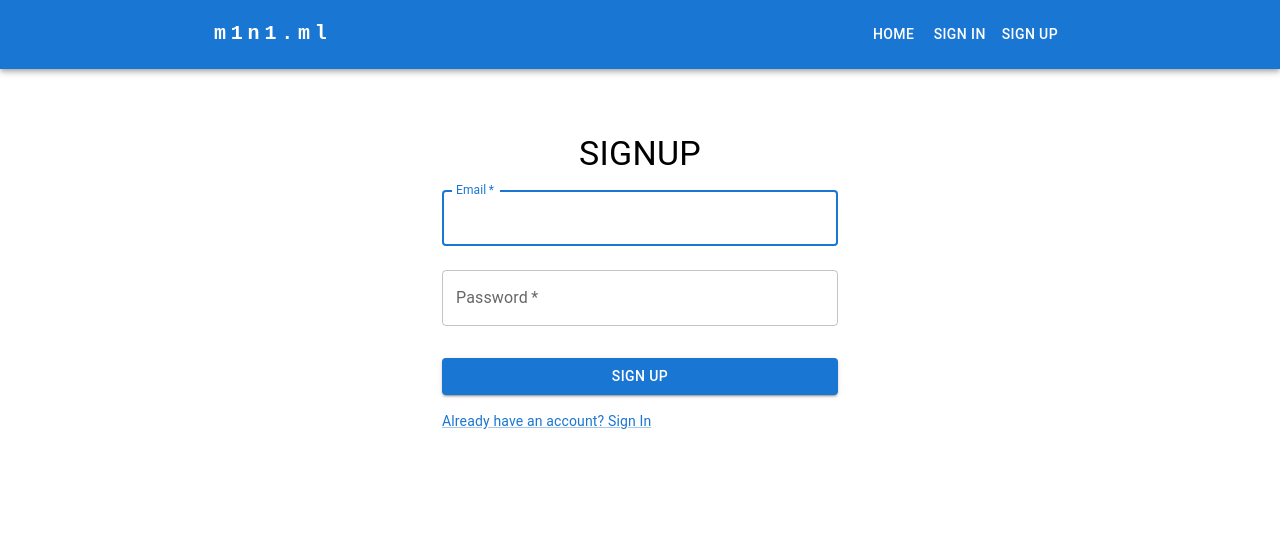
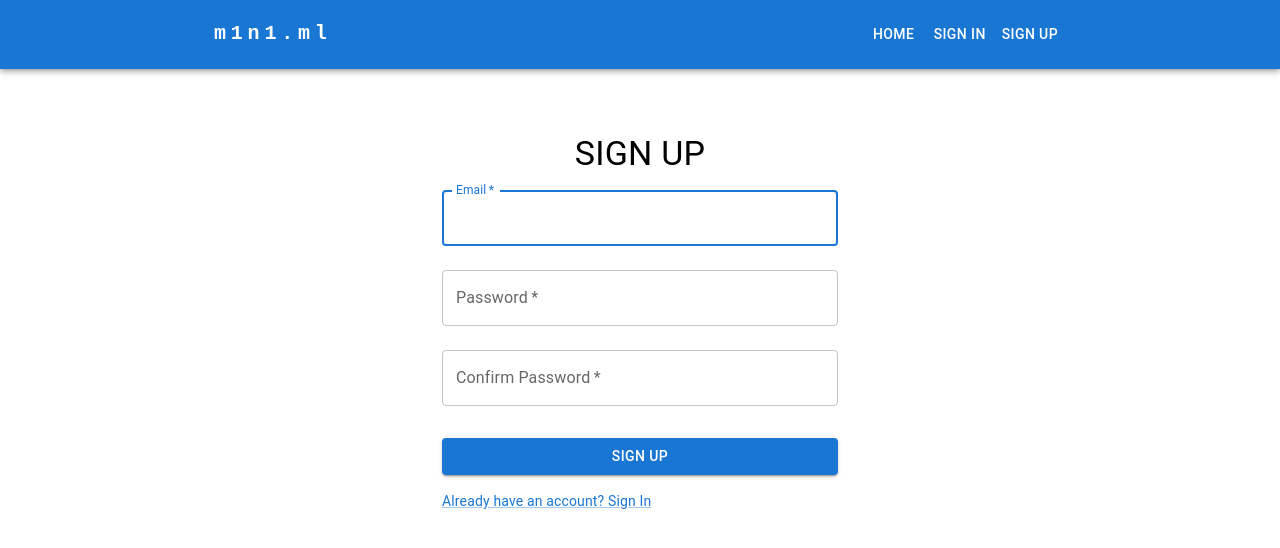
Before and after one commit to dzsoldado/m1n1.ml-front, a React (Create React App) app: page /signup in a window 1280 px wide. Shown: the top 548 px of the page. Built offline with nearby package versions, Linux system fonts and the light colour scheme; no server answers.

Commit message:
added confirm password button and fixed some forms issues;

```diff
--- a/src/components/Form.js
+++ /dev/null
@@ -1,111 +0,0 @@
-import { useState, useRef, useEffect } from 'react';
-import { Link as RouterLink } from 'react-router-dom';
-import Box from '@mui/material/Box';
-import TextField from '@mui/material/TextField';
-import Button from '@mui/material/Button';
-import { Container, Grid, Typography, Link } from '@mui/material';
-
-
-export default function Form(props) {
-
-  const [email, setEmail] = useState('');
-  const [password, setPassword] = useState('');
-
-  const emailField = useRef(null)
-
-  useEffect(()=>{
-    emailField.current.focus()
-  }, [])
-
-  function generateLink(mode){
-    if(mode==='signin'){
-      return (
-        <Link to='/signup' component={RouterLink} variant="body2">
-          Don't have an account? Sign Up
-        </Link>
-      )
-    }else{
-      return (
-        <Link to='/signin' component={RouterLink} variant="body2">
-          Already have an account? Sign In
-        </Link>
-      )
-    }
-  }
-
-  function handleFormSubmit(e){
-    e.preventDefault();
-    const isValid = e.target.reportValidity();
-
-    if (isValid){
-      props.handleSubmit(email, password);
-      setPassword(old=>'')
-    }
-  }
-
-  return (
-    <Container component="main" maxWidth="xs">
-      <Box
-        component="form"
-        sx={{
-          marginTop: 8,
-          display: 'flex',
-          flexDirection: 'column',
-          alignItems: 'center',
-        }}
-        noValidate
-        autoComplete="off"
-        onSubmit={handleFormSubmit}
-      >
-        <Typography component="h1" variant="h4">
-          {props.mode==='signin'? ('SIGN IN') : ('SIGNUP')}
-        </Typography>
-
-        <TextField
-          margin="normal"
-          id="email"
-          name="email"
-          label="Email"
-          type='email'
-          variant="outlined"
-          fullWidth
-          required
-          autoFocus
-          autoComplete='email'
-          value={email}
-          ref={emailField}
-          onChange={(e)=>{setEmail(e.target.value)}}
-        />
-
-        <TextField
-          margin="normal"
-          id="password"
-          name='password'
-          label="Password"
-          type="password"
-          variant="outlined"
-          fullWidth
-          required
-          inputProps={{ minLength: 4 }}
-          onChange={(e)=>{setPassword(e.target.value)}}
-        />
-
-        <Button
-          variant="contained"
-          sx={{ mt: 3, mb: 2 }}
-          fullWidth
-          type='submit'
-        >{props.mode==='signin'? ('Sign in') : ('Sign up')}</Button>
-
-      </Box>
-
-      <Grid container>
-        <Grid item>
-          {generateLink(props.mode)}
-        </Grid>
-      </Grid>
-
-
-    </Container>
-  );
-}
--- a/src/components/Navbar.js
+++ b/src/components/Navbar.js
@@ -1,17 +1,7 @@
 import React, { useContext } from 'react';
 import { NavLink, useNavigate } from 'react-router-dom';
 
-import AppBar from '@mui/material/AppBar';
-import Box from '@mui/material/Box';
-import Toolbar from '@mui/material/Toolbar';
-import IconButton from '@mui/material/IconButton';
-import Typography from '@mui/material/Typography';
-import Menu from '@mui/material/Menu';
-import Container from '@mui/material/Container';
-import Avatar from '@mui/material/Avatar';
-import Button from '@mui/material/Button';
-import Tooltip from '@mui/material/Tooltip';
-import MenuItem from '@mui/material/MenuItem';
+import { MenuItem, Tooltip, Button, Avatar, Container, Menu, Typography, IconButton, Toolbar, Box, AppBar} from '@mui/material';
 
 import { AuthContext } from '../Auth';
 
@@ -66,7 +56,6 @@ function NavMenuMobile(){
         <MenuItem to={'/signup'} component={NavLink} onClick={handleCloseNavMenu}>
           <Typography textAlign="center">Sign up</Typography>
         </MenuItem>
-
       </Menu>
     </Box>
   )
@@ -174,7 +163,11 @@ export default function Navbar() {
     <AppBar position="static">
       <Container maxWidth="md">
         <Toolbar disableGutters>
-
+          <Box
+            sx={{
+              display: { xs: 'flex'},
+              flexGrow: 1,
+            }}>
             <Typography
               variant="h6"
               noWrap
@@ -182,8 +175,6 @@ export default function Navbar() {
               component={NavLink}
               sx={{
                 mr: 2,
-              display: { xs: 'flex'},
-              flexGrow: 1,
                 fontFamily: 'monospace',
                 fontWeight: 700,
                 letterSpacing: '.3rem',
@@ -193,6 +184,7 @@ export default function Navbar() {
             >
               m1n1.ml
             </Typography>
+          </Box>
 
           {
             authContext.currentUser ?
--- a/src/pages/SignIn.js
+++ b/src/pages/SignIn.js
@@ -1,17 +1,36 @@
-import React, { useContext, useEffect } from 'react'
-import { useNavigate } from 'react-router-dom';
+import React, { useContext, useEffect, useState, useRef } from 'react'
+import { useNavigate, Link as RouterLink } from 'react-router-dom';
 import toast, { Toaster } from 'react-hot-toast';
 
-import Form from '../components/Form'
+import { Box, TextField, Button, Container, Grid, Typography, Link } from '@mui/material';
+
 import { AuthContext } from '../Auth';
 
 export default function SignIn() {
   const Navigate = useNavigate();
   const authContext = useContext(AuthContext);
 
+  const [email, setEmail] = useState('');
+  const [password, setPassword] = useState('');
+  const [isLoading, setIsLoading] = useState(false);
+
+  const emailField = useRef(null)
+
   useEffect(() => {
+    emailField.current.focus()
     if(authContext.currentUser) return Navigate('/profile');
   }, [])
+
+  function handleFormSubmit(e){
+    e.preventDefault();
+    setIsLoading(true);
+    const isValid = e.target.reportValidity();
+    if (isValid){
+      setIsLoading(false);
+      signinHandler(email, password);
+      setPassword(old=>'')
+    }
+  }
 
   function signinHandler(email, password){
     authContext.signIn(email, password)
@@ -27,7 +46,73 @@ export default function SignIn() {
   return (
     <div>
       <Toaster/>
-      <Form handleSubmit={signinHandler} mode='signin'/>
+      <Container component="main" maxWidth="xs">
+        <Box
+          component="form"
+          sx={{
+            marginTop: 8,
+            display: 'flex',
+            flexDirection: 'column',
+            alignItems: 'center',
+          }}
+          noValidate
+          autoComplete="off"
+          onSubmit={handleFormSubmit}
+        >
+          <Typography component="h1" variant="h4">
+            SIGN IN
+          </Typography>
+
+          <TextField
+            margin="normal"
+            id="email"
+            name="email"
+            label="Email"
+            type='email'
+            variant="outlined"
+            fullWidth
+            required
+            autoFocus
+            autoComplete='email'
+            value={email}
+            ref={emailField}
+            onChange={(e)=>{setEmail(e.target.value)}}
+          />
+
+          <TextField
+            margin="normal"
+            id="password"
+            name='password'
+            label="Password"
+            type="password"
+            variant="outlined"
+            fullWidth
+            required
+            inputProps={{ minLength: 4 }}
+            onChange={(e)=>{setPassword(e.target.value)}}
+          />
+
+          <Button
+            disabled={isLoading}
+            variant="contained"
+            sx={{ mt: 3, mb: 2 }}
+            fullWidth
+            type='submit'
+          >
+            Sign in
+          </Button>
+
+        </Box>
+
+        <Grid container>
+          <Grid item>
+            <Link to='/signup' component={RouterLink} variant="body2">
+              Already have an account? Sign In
+            </Link>
+          </Grid>
+        </Grid>
+
+      </Container>
     </div>
   )
 }
--- a/src/pages/SignUp.js
+++ b/src/pages/SignUp.js
@@ -1,17 +1,47 @@
-import React, { useContext, useEffect } from 'react'
-import { useNavigate } from 'react-router-dom';
+import React, { useContext, useEffect, useState, useRef } from 'react'
+import { useNavigate, Link as RouterLink } from 'react-router-dom';
 import toast, { Toaster } from 'react-hot-toast';
 
-import Form from '../components/Form'
+import { Container, Grid, Typography, Link, Button, TextField, Box } from '@mui/material';
+
 import { AuthContext } from '../Auth';
 
 export default function SignUp() {
   const Navigate = useNavigate();
   const authContext = useContext(AuthContext);
 
+  const [email, setEmail] = useState('');
+  const [password, setPassword] = useState('');
+  const [passwordConfirm, setPasswordConfirm] = useState('');
+  const [isLoading, setIsLoading] = useState(false);
+
+  const emailField = useRef(null);
+  const passwordConfirmField = useRef(null);
+
   useEffect(() => {
+    emailField.current.focus();
     if(authContext.currentUser) return Navigate('/profile');
   }, [])
+
+  function confirmPasswordValidity(){
+    if(password !== passwordConfirm){
+      passwordConfirmField.current.setCustomValidity('Passwords do not match');
+    }else{
+      passwordConfirmField.current.setCustomValidity('');
+    }
+  }
+
+  function handleFormSubmit(e){
+    e.preventDefault();
+    setIsLoading(true);
+    confirmPasswordValidity();
+    const isValid = e.target.reportValidity();
+    const test = (passwordConfirm === password);
+    if (isValid && test){
+      signupHandler(email, password);
+      setPassword(old=>'')
+    }
+  }
 
   function signupHandler(email, password){
     authContext.signUp(email, password)
@@ -19,6 +49,7 @@ export default function SignUp() {
       Navigate('/profile')
     })
     .catch((error) => {
+      setIsLoading(false);
       toast.error("Wrong credentials")
       console.log("%c"+JSON.stringify({code: error.code, message: error.message}), 'color: red;')
     });
@@ -27,7 +58,87 @@ export default function SignUp() {
   return (
     <div>
       <Toaster/>
-      <Form handleSubmit={signupHandler} />
+      <Container component="main" maxWidth="xs">
+        <Box
+          component="form"
+          sx={{
+            marginTop: 8,
+            display: 'flex',
+            flexDirection: 'column',
+            alignItems: 'center',
+          }}
+          noValidate
+          autoComplete="on"
+          onSubmit={handleFormSubmit}
+        >
+          <Typography component="h1" variant="h4">
+            SIGN UP
+          </Typography>
+
+          <TextField
+            margin="normal"
+            id="email"
+            name="email"
+            label="Email"
+            type='email'
+            variant="outlined"
+            fullWidth
+            required
+            autoFocus
+            autoComplete='email'
+            value={email}
+            inputRef={emailField}
+            onChange={(e)=>{setEmail(e.target.value)}}
+          />
+
+          <TextField
+            margin="normal"
+            id="password"
+            name='password'
+            label="Password"
+            type="password"
+            variant="outlined"
+            fullWidth
+            required
+            inputProps={{ minLength: 4 }}
+            onChange={(e)=>{setPassword(e.target.value)}}
+          />
+
+          <TextField
+            margin="normal"
+            id="passwordConfirm"
+            name='passwordConfirm'
+            label="Confirm Password"
+            type="password"
+            variant="outlined"
+            fullWidth
+            required
+            inputRef={passwordConfirmField}
+            inputProps={{ minLength: 4 }}
+            onChange={(e)=>{setPasswordConfirm(e.target.value);}}
+          />
+
+          <Button
+            disabled={isLoading}
+            variant="contained"
+            sx={{ mt: 3, mb: 2 }}
+            fullWidth
+            type='submit'
+          >
+            Sign up
+          </Button>
+
+        </Box>
+
+        <Grid container>
+          <Grid item>
+            <Link to='/signin' component={RouterLink} variant="body2">
+              Already have an account? Sign In
+            </Link>
+          </Grid>
+        </Grid>
+
+      </Container>
     </div>
   )
 }
```
Lines whose indentation alone changed are shown as unchanged.
